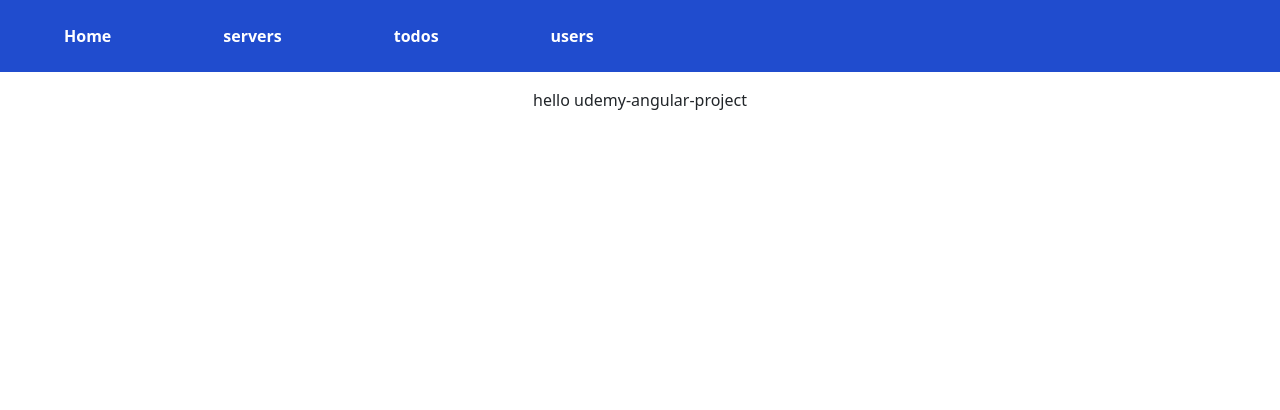
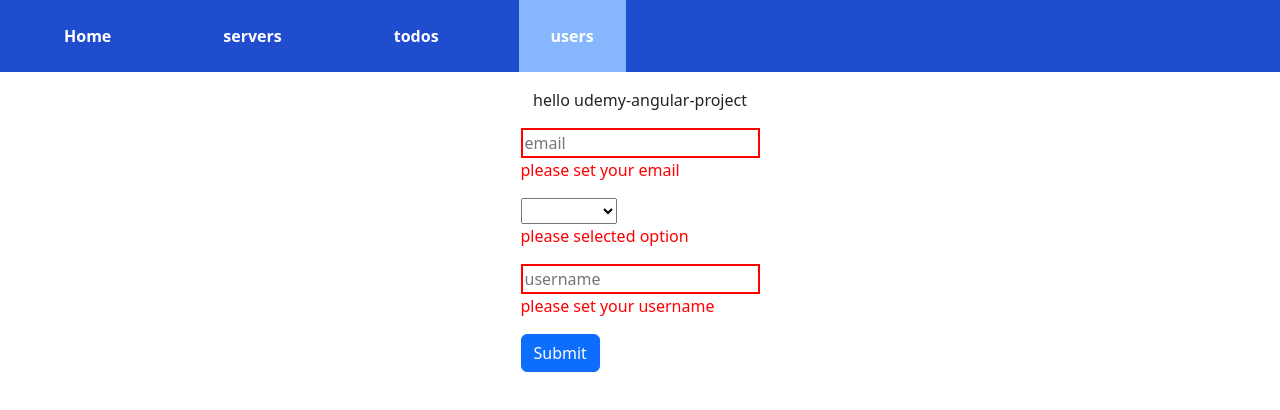
Before and after one commit to Armanhurian/udemy-angular-project, an Angular app: page /users/driven-forms in a window 1280 px wide. Before the commit this address led to /. Shown: the top 410 px of the page. Built offline with nearby package versions, Linux system fonts and the light colour scheme.

Commit message:
second day of practice udemy

```diff
--- a/src/app/app.module.ts
+++ b/src/app/app.module.ts
@@ -15,6 +15,7 @@ import { RouterModule, Routes } from '@angular/router';
 import { TodoNumberComponent } from './todo-number/todo-number.component';
 import { UsersComponent } from './users/users.component';
 import { UserLoginComponent } from './users/user-login/user-login.component';
+import { DrivenExampleFormComponent } from './driven-example-form/driven-example-form.component';
 
 @NgModule({
   declarations: [
@@ -28,7 +29,8 @@ import { UserLoginComponent } from './users/user-login/user-login.component';
     TodosComponent,
     TodoNumberComponent,
     UsersComponent,
-    UserLoginComponent
+    UserLoginComponent,
+    DrivenExampleFormComponent
   ],
   imports: [
     BrowserModule,
--- /dev/null
+++ b/src/app/driven-example-form/driven-example-form.component.css
@@ -0,0 +1,3 @@
+.activeForm{
+    border: 2px solid red;
+}
--- /dev/null
+++ b/src/app/driven-example-form/driven-example-form.component.html
@@ -0,0 +1,37 @@
+<div class="d-flex justify-content-center">
+  <form action="" #forms="ngForm" (ngSubmit)="onSubmitForm()">
+    <div style="display: block;position: relative; margin-bottom: 1rem;">
+        <label style="position: absolute; left: 5px;"for="email"></label>
+        <input [ngClass]="{activeForm : emailText === ''}"
+               (keyup)="onKeyEmailUp()"
+               type="text"
+               id="email"
+               placeholder="email"
+               [(ngModel)]="emailText"
+               name="email">
+        <p *ngIf="!emailText" style="color: red;">please set your email</p>
+    </div>
+    <div style="display: block;position: relative; margin-bottom: 1rem;">
+        <select (change)="changedOption($event)" ngModel name="Advanced" id="">
+            <option value="Advanced">Advanced</option>
+            <option value="Basic">Basic</option>
+            <option value="Pro">Pro</option>
+        </select>
+        <p *ngIf="!optionalText" style="color: red;">please selected option</p>
+    </div>
+    <div style="display: block;position: relative;margin-bottom: 1rem;">
+        <label style="position: absolute; left: 5px;"for="username"></label>
+        <input
+            [ngClass]="{activeForm : usernameText === ''}"
+            type="text"
+            id="username"
+            placeholder="username"
+            [(ngModel)]="usernameText"
+            name="username">
+        <p *ngIf="!usernameText" style="color: red;">please set your username</p>
+    </div>
+    <div style="display: block;position: relative;">
+        <button class="btn btn-primary">Submit</button>
+    </div>
+  </form>
+</div>
--- /dev/null
+++ b/src/app/driven-example-form/driven-example-form.component.ts
@@ -0,0 +1,42 @@
+import { Component, OnInit, ViewChild } from '@angular/core';
+import { NgForm } from '@angular/forms';
+
+@Component({
+  selector: 'app-driven-example-form',
+  templateUrl: './driven-example-form.component.html',
+  styleUrls: ['./driven-example-form.component.css']
+})
+export class DrivenExampleFormComponent{
+
+  emailText:string = ''
+
+  optionalText : string = ''
+
+  usernameText:string = ''
+
+  @ViewChild('forms') 'myFormsOptions' : NgForm
+
+  onKeyEmailUp(){
+
+    console.log(this.emailText);
+
+  }
+  onKeyusernameUp(){
+
+    console.log(this.usernameText);
+
+  }
+  changedOption(event:any){
+    this.optionalText = event.target.value
+  }
+
+  onSubmitForm(){
+
+    this.emailText = this.myFormsOptions.value.email
+    this.optionalText = this.myFormsOptions.value.Advanced
+    this.usernameText = this.myFormsOptions.value.username
+
+    console.log(this.myFormsOptions.value);
+  }
+
+}
--- a/src/app/users/user-login/user-login.component.html
+++ b/src/app/users/user-login/user-login.component.html
@@ -15,5 +15,8 @@
         <div class="mt-3">
             <button style="width: 100%;" class="btn btn-success">submit</button>
         </div>
+        <div class="mt-3">
+            <a routerLink="driven-forms" style="width: 100%;" class="btn btn-success">new form</a>
+        </div>
     </form>
 </div>
```
Also changed, not shown: src/app/app-routing.module.ts (+6 -1 lines), src/app/users/users.component.html (line endings or trailing spaces).
